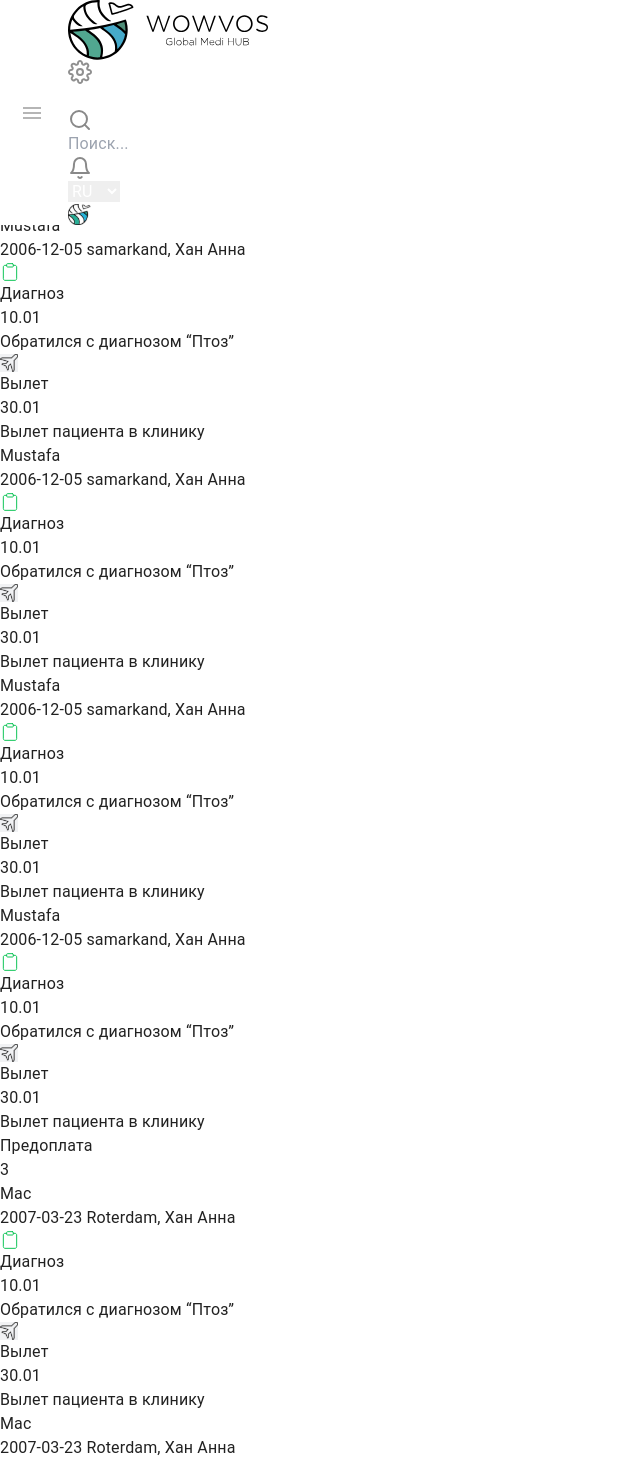
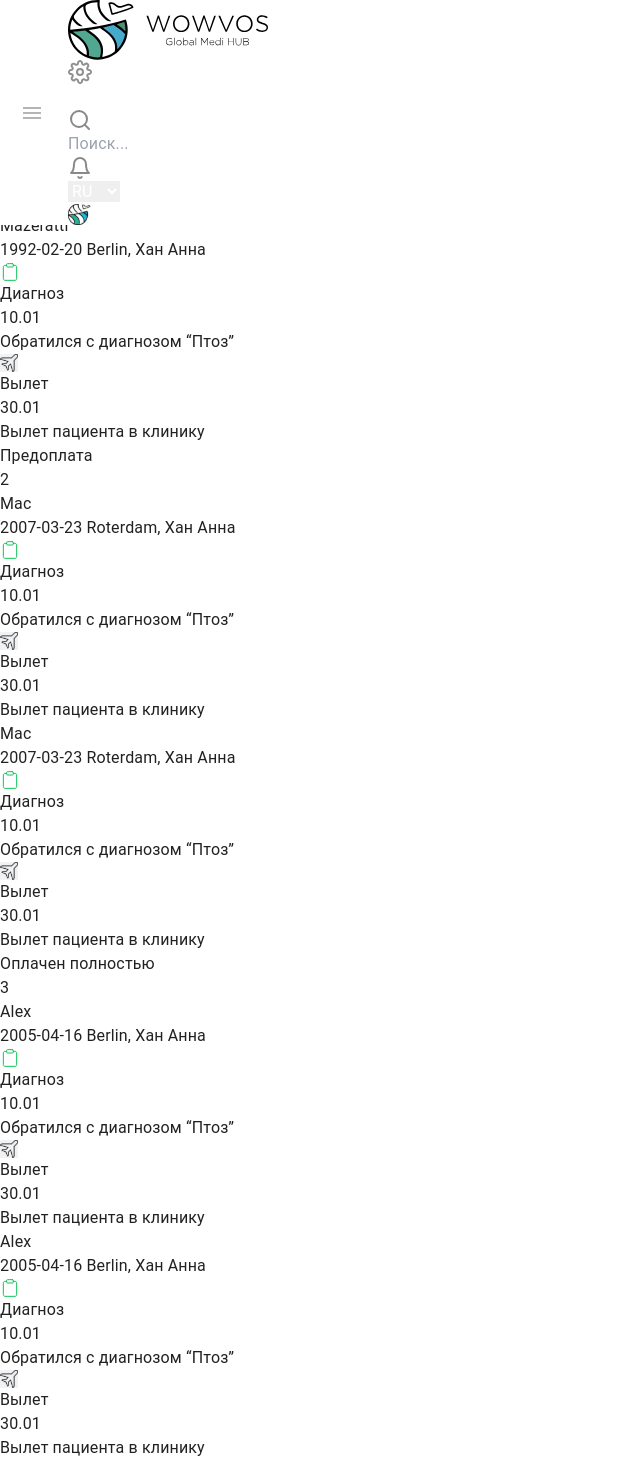
Before and after one commit to mustafa0512/crm, a React (Vite) app: page /column in a window 1280 px wide. Shown: the top 1459 px of the page, without its empty margins (0-640 px from the left). Built offline with nearby package versions, Linux system fonts and the light colour scheme; data requests are answered from the project's data file.

Commit message:
finish crm but not full and i will corect some missed moments

```diff
--- a/db.json
+++ b/db.json
@@ -31,37 +31,20 @@
       "id": 1
     },
     {
-      "branch": "Нью Йорк",
-      "status": "Новое обращение",
-      "hotel": "Riu Plaza New York Times Square",
+      "branch": "Oslo",
+      "status": "Прилетел",
+      "hotel": "The Ritz-Carlton",
       "cost": 230000,
       "takeOff": "В: 30 января, 2023 | 06:35",
       "arrive": "П: 31 января, 2023 | 14:35",
-      "client": "Mustafa",
-      "date": "2006-12-05",
-      "city": "samarkand",
-      "telNumber": "88005354432",
-      "email": "example@gmail.com",
-      "secTelNumber": "88005354432",
-      "from_city": "Samarkand",
-      "to_city": "NewYork",
-      "id": 2
-    },
-    {
-      "branch": "Стамбул",
-      "status": "Вылетел",
-      "hotel": "The Ankara Hotel",
-      "cost": 230000,
-      "takeOff": "В: 30 января, 2023 | 06:35",
-      "arrive": "П: 31 января, 2023 | 14:35",
-      "client": "AlexAdams",
-      "date": "2023-06-02",
+      "client": "Mac",
+      "date": "2023-06-17",
       "city": "samarkand",
       "telNumber": "9008999098",
       "email": "example@gmail.com",
       "secTelNumber": "9008999098",
-      "from_city": "Samarkand",
-      "to_city": "Kair",
+      "from_city": "samarkand",
+      "to_city": "berlin",
       "id": 3
     },
     {
@@ -79,23 +62,6 @@
       "from_city": "Samarkand",
       "to_city": "Moscov",
       "id": 4
-    },
-    {
-      "branch": "Нью Йорк",
-      "status": "Новое обращение",
-      "hotel": "Riu Plaza New York Times Square",
-      "cost": 230000,
-      "takeOff": "В: 30 января, 2023 | 06:35",
-      "arrive": "П: 31 января, 2023 | 14:35",
-      "client": "Mustafa",
-      "date": "2006-12-05",
-      "city": "samarkand",
-      "telNumber": "88005354432",
-      "email": "example@gmail.com",
-      "secTelNumber": "88005354432",
-      "from_city": "Samarkand",
-      "to_city": "NewYork",
-      "id": 5
     },
     {
       "branch": "Осло",
@@ -131,23 +97,6 @@
       "id": 7
     },
     {
-      "branch": "Нью Йорк",
-      "status": "Проблемы с клиентом",
-      "hotel": "Riu Plaza New York Times Square",
-      "cost": 230000,
-      "takeOff": "В: 30 января, 2023 | 06:35",
-      "arrive": "П: 31 января, 2023 | 14:35",
-      "client": "Mustafa",
-      "date": "2006-12-05",
-      "city": "samarkand",
-      "telNumber": "88005354432",
-      "email": "example@gmail.com",
-      "secTelNumber": "88005354432",
-      "from_city": "Samarkand",
-      "to_city": "NewYork",
-      "id": 8
-    },
-    {
       "branch": "Осло",
       "status": "Вылетел",
       "hotel": "Exclusive Gramado by Gramado Parks",
@@ -181,23 +130,6 @@
       "id": 10
     },
     {
-      "branch": "Нью Йорк",
-      "status": "Новое обращение",
-      "hotel": "Riu Plaza New York Times Square",
-      "cost": 230000,
-      "takeOff": "В: 30 января, 2023 | 06:35",
-      "arrive": "П: 31 января, 2023 | 14:35",
-      "client": "Mustafa",
-      "date": "2006-12-05",
-      "city": "samarkand",
-      "telNumber": "88005354432",
-      "email": "example@gmail.com",
-      "secTelNumber": "88005354432",
-      "from_city": "Samarkand",
-      "to_city": "NewYork",
-      "id": 11
-    },
-    {
       "branch": "Осло",
       "status": "Прилетел",
       "hotel": "Exclusive Gramado by Gramado Parks",
@@ -229,23 +161,6 @@
       "from_city": "Samarkand",
       "to_city": "Moscov",
       "id": 13
-    },
-    {
-      "branch": "Нью Йорк",
-      "status": "Новое обращение",
-      "hotel": "Riu Plaza New York Times Square",
-      "cost": 230000,
-      "takeOff": "В: 30 января, 2023 | 06:35",
-      "arrive": "П: 31 января, 2023 | 14:35",
-      "client": "Mustafa",
-      "date": "2006-12-05",
-      "city": "samarkand",
-      "telNumber": "88005354432",
-      "email": "example@gmail.com",
-      "secTelNumber": "88005354432",
-      "from_city": "Samarkand",
-      "to_city": "NewYork",
-      "id": 14
     },
     {
       "branch": "Осло",
@@ -299,20 +214,20 @@
       "id": 17
     },
     {
-      "branch": "Берлин",
-      "status": "Предоплата",
+      "branch": "Gramado",
+      "status": "Новое обращение",
       "hotel": "Exclusive Gramado by Gramado Parks",
       "cost": 230000,
       "takeOff": "В: 30 января, 2023 | 06:35",
       "arrive": "П: 31 января, 2023 | 14:35",
-      "client": "Mac",
-      "date": "2007-03-23",
-      "city": "Roterdam",
+      "client": "Mazeratti",
+      "date": "1992-02-20",
+      "city": "Berlin",
       "telNumber": "9867663422",
       "email": "example@gmail.com",
       "secTelNumber": "9867663422",
-      "from_city": "Brooklyn",
-      "to_city": "Kair",
+      "from_city": "samarkand",
+      "to_city": "Moscov",
       "id": 18
     }
   ],
@@ -525,16 +440,12 @@
   ],
   "blog": [
     {
-      "comment": "Если хотеть, можно докататься до чего угодно, я не любитель этим заниматься, поэтому и в работе на яндекс Маркет минусов особых не ищу. Деньги зарабатываю неплохие, поэтому че уж минусы то искать",
+      "comment": "Самый уютный офис из всех, где я когда-либо работал. Никаких опенспейсов, каждая команда в своей достаточно просторной комнате и может благоустраивать ее по собственному желанию.",
       "id": 1
     },
     {
-      "comment": "Дела у меня идут нормально, руководители неплохие. У меня не было косяков, за которые можно ругать, но в целом от всего коллектива хорошее впечатление. Работаю на должности курьера Маркета",
+      "comment": "Новенький дата центр. Работа связана с такими местами. СКУД у них неприятный конечно. В каждую пройденную дверь надо прислонить свою карту и не забыть. Иначе если проходят двое а один карту не прислонил, то он через эту дверь не сможет выйти.",
       "id": 2
-    },
-    {
-      "comment": "Самый уютный офис из всех, где я когда-либо работал. Никаких опенспейсов, каждая команда в своей достаточно просторной комнате и может благоустраивать ее по собственному желанию.",
-      "id": 3
     }
   ]
 }
--- a/src/components/Categories.tsx
+++ b/src/components/Categories.tsx
@@ -46,9 +46,8 @@ const Categories: React.FC<CategoriesProps> = ({ item }) => {
 
             <div className='flex items-center justify-between mb-[30px]'>
                 <h2 className='text-[23px] h-[50px] font-bold'>{item.name}</h2>
-                <div className='w-[30px] h-[27px] text-[#fff] text-[16px] font-bold bg-[#22B5DC] flex items-center justify-center rounded-[50%]'>3</div>
+                <div className='w-[30px] h-[27px] text-[#fff] text-[16px] font-bold bg-[#22B5DC] flex items-center justify-center rounded-[50%]'>{fildCat.length}</div>
             </div>
-
             {
                 fildCat.map((item: any, inx: number) => <UserCart key={inx} item={item} />)
             }
--- a/src/components/MapModal.tsx
+++ b/src/components/MapModal.tsx
@@ -1,4 +1,4 @@
-import React, { useEffect, useState } from 'react';
+import React from 'react';
 import Box from '@mui/material/Box';
 import Modal from '@mui/material/Modal';
 import axios from 'axios';
@@ -23,32 +23,25 @@ interface MapModalProps {
     comID: number
 }
 
-interface editComProps {
-    id: number
-}
-
 type Inputs = {
     comment: string;
     exampleRequired: string;
 };
 
 const MapModal: React.FC<MapModalProps> = ({ open, handleClose, comID }) => {
-    const [areaValue, setAreaValue] = useState<any>();
 
     const {
         register,
         handleSubmit
     } = useForm<Inputs>();
 
-    const onSubmit: SubmitHandler<Inputs> = (data) => setAreaValue(data)
-
-    const changeComment: React.FC<editComProps> = () => {
-
+    const onSubmit: SubmitHandler<Inputs> = (data) => {
         axios.patch(BASE_URL + `/blog/${comID}`, {
-            comment: areaValue?.comment
+            comment: data?.comment
         })
             .then(res => console.log(res.data))
     }
+
 
     return (
         <div>
@@ -67,7 +60,7 @@ const MapModal: React.FC<MapModalProps> = ({ open, handleClose, comID }) => {
                         </label>
 
                         <div className='mt-[30px] '>
-                            <button onClick={() => changeComment()} className='border-[#333333] border-[1px]  text-[#333333] w-[150px] py-2'>Сохранить</button>
+                            <button className='border-[#333333] border-[1px]  text-[#333333] w-[150px] py-2'>Сохранить</button>
                             <button type='button' onClick={handleClose} className='bg-[#333333] text-[#fff] w-[150px] py-2 ms-3'>Отмена</button>
                         </div>
                     </form>
--- a/src/pages/Map.tsx
+++ b/src/pages/Map.tsx
@@ -14,10 +14,11 @@ interface delComProps {
 
 const Map: React.FC<MapProps> = () => {
     const [comment, setComment] = useState<Array<string>>([]);
+    const [comID, setComID] = useState<string>()
+    const [open, setOpen] = useState(false);
+
+    const getLocalUser: any = localStorage.getItem("fullUser")
     const navigate = useNavigate();
-    const getLocalUser: any = localStorage.getItem("fullUser")
-    const [comID, setComID] = useState<string>()
-
     const local_user = JSON.parse(getLocalUser)
 
     useEffect(() => {
@@ -44,7 +45,7 @@ const Map: React.FC<MapProps> = () => {
 
     }
 
-    const [open, setOpen] = React.useState(false);
+
     const handleOpen = (id) => {
         setOpen(true)
         setComID(id)
@@ -55,17 +56,15 @@ const Map: React.FC<MapProps> = () => {
         location.reload()
     }
 
-    const commentID: number = 0
-
     return (
         <div>
 
-            <iframe className='h-[85%] w-[100%] absolute z-[-1]' src='//www.zeemaps.com/pub?group=4727803&x=9.921997&y=54.693764&z=16'></iframe>
+            <iframe className='h-[85%] w-[100%] absolute z-[-1]' src='//www.zeemaps.com/pub?group=4730449'></iframe>
 
             <div className='forNoScroll px-20 py-14 h-[600px] w-[760px] overflow-y-scroll fixed top-[100px] right-[-30px]' >
 
                 {
-                    comment.map((item, inx) => (
+                    comment.map((item: any, inx: number) => (
                         <div key={inx} className='w-[570px] min-h-[200px] bg-[#fff] mt-[30px] rounded-[12px] px-6 py-7 flex flex-col justify-between'>
 
                             <div className='flex items-center mb-[30px]'>
```
Also changed, not shown: src/pages/EditClient.tsx (+36 -10 lines).
